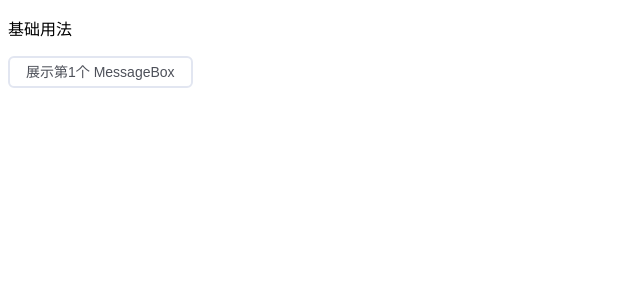
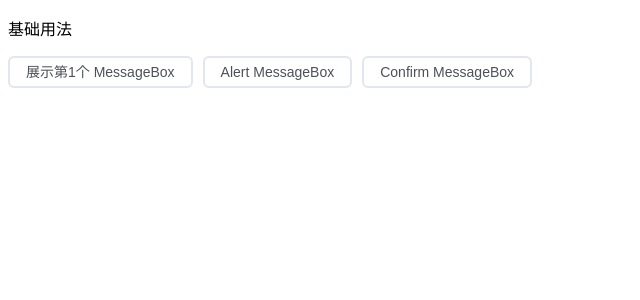
Before and after one commit to liulongbin1314/vue3-ui-library, a Vue app in the folder examples/: page / in a window 1280 px wide. Shown: the top 300 px of the page, without its empty margins (0-640 px from the left). Built offline with nearby package versions, Linux system fonts and the light colour scheme.

Commit message:
封装alert和confirm两个便捷方法

```diff
--- a/examples/src/components/MessageBoxTest.vue
+++ b/examples/src/components/MessageBoxTest.vue
@@ -2,6 +2,8 @@
   <p>基础用法</p>
   <div class="row-gap">
     <a-button @click="show1">展示第1个 MessageBox</a-button>
+    <a-button @click="show2">Alert MessageBox</a-button>
+    <a-button @click="show3">Confirm MessageBox</a-button>
   </div>
 </template>
 
@@ -40,6 +42,33 @@ const show1 = () => {
       })
     })
 }
+
+const show2 = () => {
+  $msgbox
+    .alert('警告', '这是一个警告的 alert 消息！', {
+      type: 'warning',
+      distinguishCancelAndClose: true
+    })
+    .then((action) => {
+      AMessage.success(action)
+    })
+    .catch((action) => {
+      AMessage.error({
+        content: action,
+        background: true
+      })
+    })
+}
+
+const show3 = () => {
+  $msgbox.confirm('温馨提示', '这是一个温馨提示的消息！', {
+    type: 'info',
+    distinguishCancelAndClose: true,
+    callback: (action) => {
+      AMessage(action)
+    }
+  })
+}
 </script>
 
 <style scoped></style>
--- a/packages/components/message-box/src/method.js
+++ b/packages/components/message-box/src/method.js
@@ -32,4 +32,28 @@ export const messageBox = (params) => {
     vm._reject = reject
   })
 }
+
+// 便捷方法 alert
+messageBox.alert = (title = '', message = '', params) => {
+  const options = initOptions(params)
+  const alertOptions = {
+    title,
+    message,
+    maskClose: false,
+    escapeClose: false,
+    cancelButtonShow: false
+  }
+  return messageBox({ ...options, ...alertOptions })
+}
+
+// 便捷方法 confirm
+messageBox.confirm = (title = '', message = '', params) => {
+  const options = initOptions(params)
+  const alertOptions = {
+    title,
+    message
+  }
+  return messageBox({ ...options, ...alertOptions })
+}
+
 export default messageBox
```
